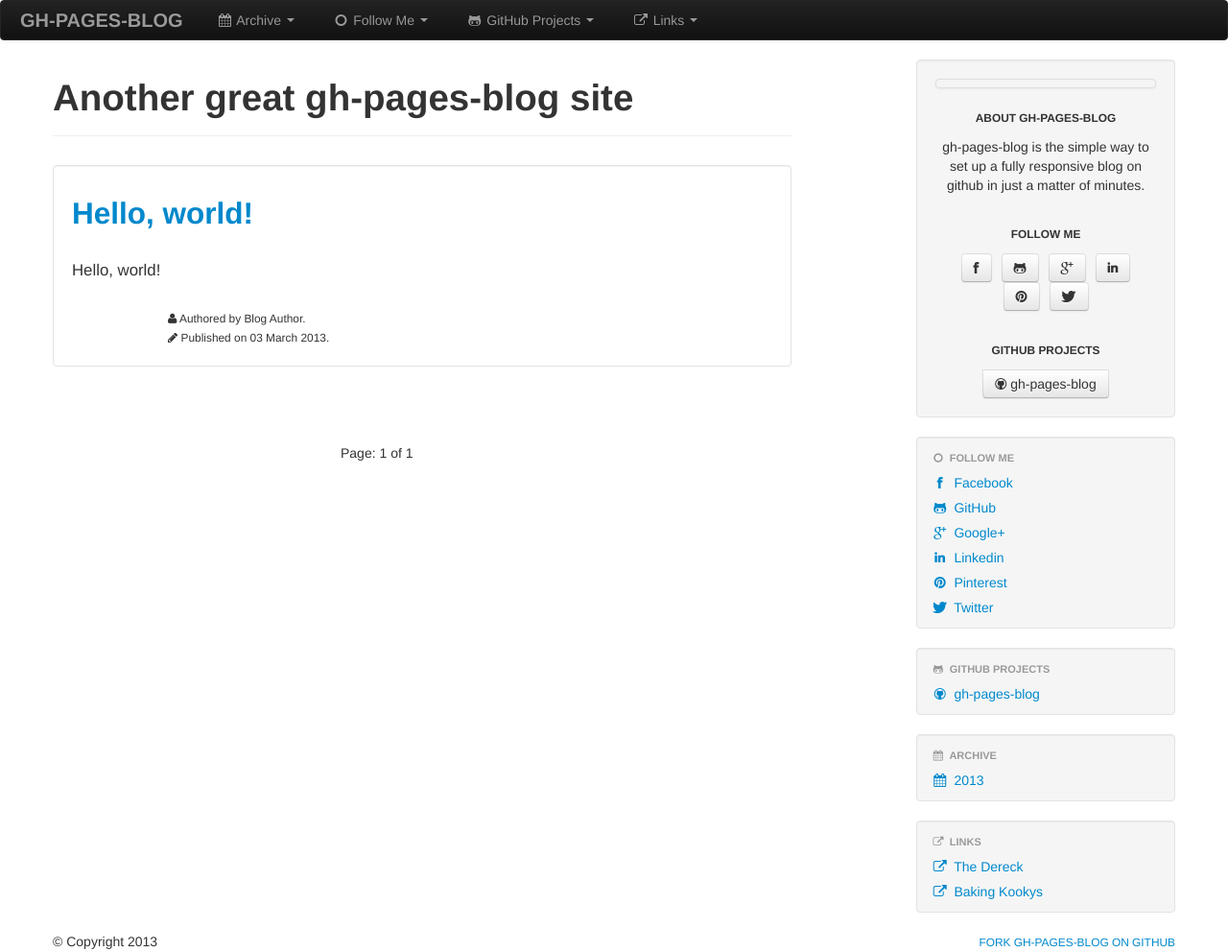
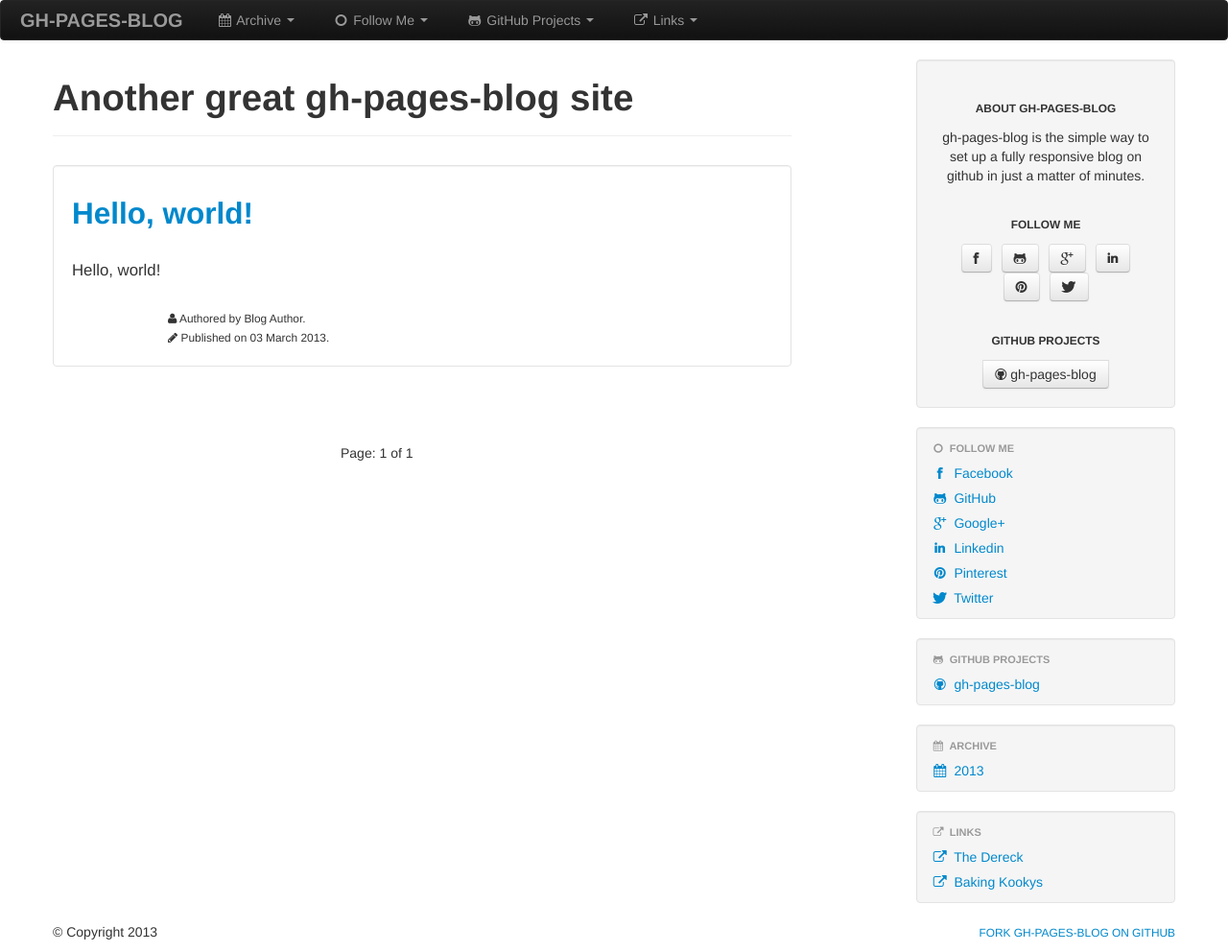
Before and after one commit to thedereck/gh-pages-blog, a Jekyll site: the page built from index.html, in a window 1280 px wide. Shown: the whole page at 96% size. Built offline with Jekyll 4.4.1, drawn with Linux system fonts in a browser that asks for light colours; the list of posts is cut into pages by our own code.

Commit message:
Fixed weird layout if image is missing from brief bio area.

```diff
--- a/_includes/body/sections/brief-bio.html
+++ b/_includes/body/sections/brief-bio.html
@@ -2,11 +2,11 @@
 	{% assign section_brief_bio_html = null %}
 	{% capture section_brief_bio_html %}
 		<div class="well">
-			<div class="thumbnail">
-				{% if site.sections.brief_bio.image.enabled %}
+			{% if site.sections.brief_bio.image.enabled %}
+				<div class="thumbnail">
 					<img data-src="holder.js/200x200" alt="" src="{{ site.sections.brief_bio.image.url }}">
-				{% endif %}
-			</div>
+				</div>
+			{% endif %}
 
 			{% if site.sections.brief_bio.content.enabled %}
 				<br>
```
